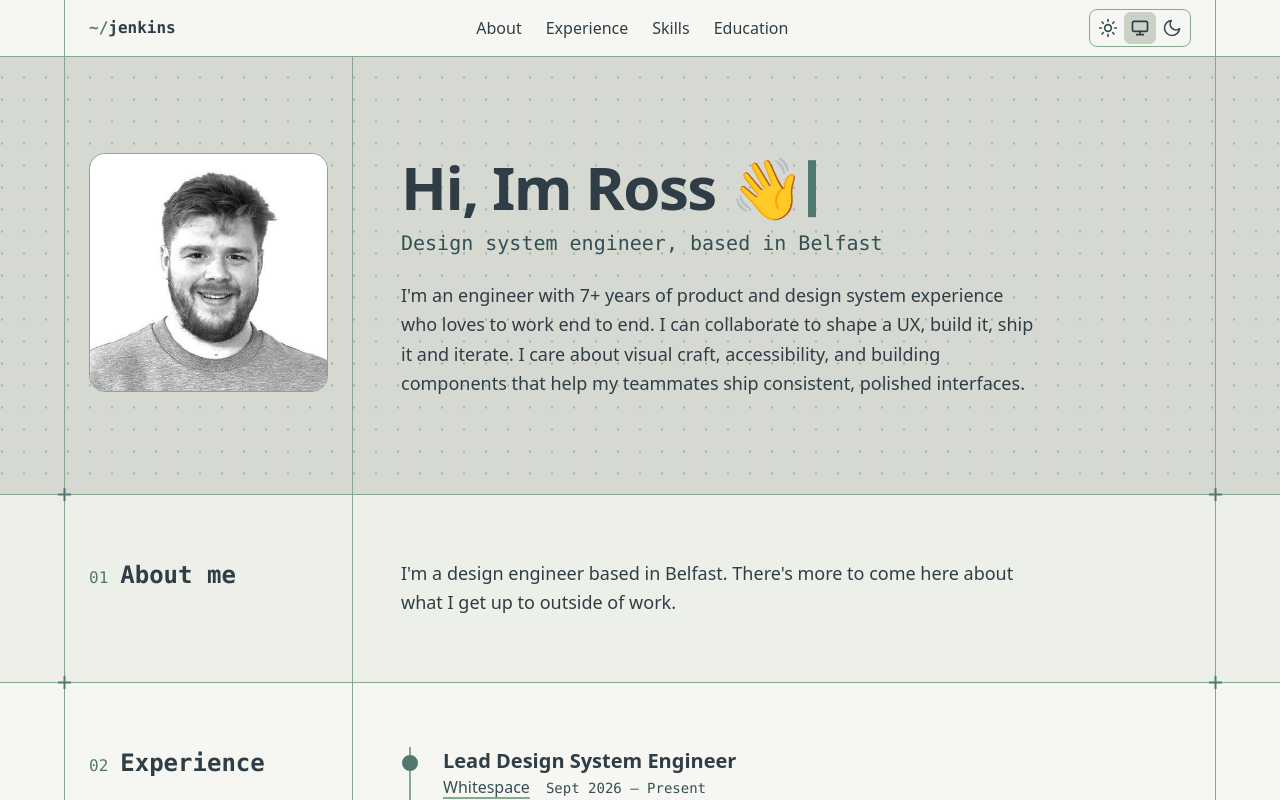
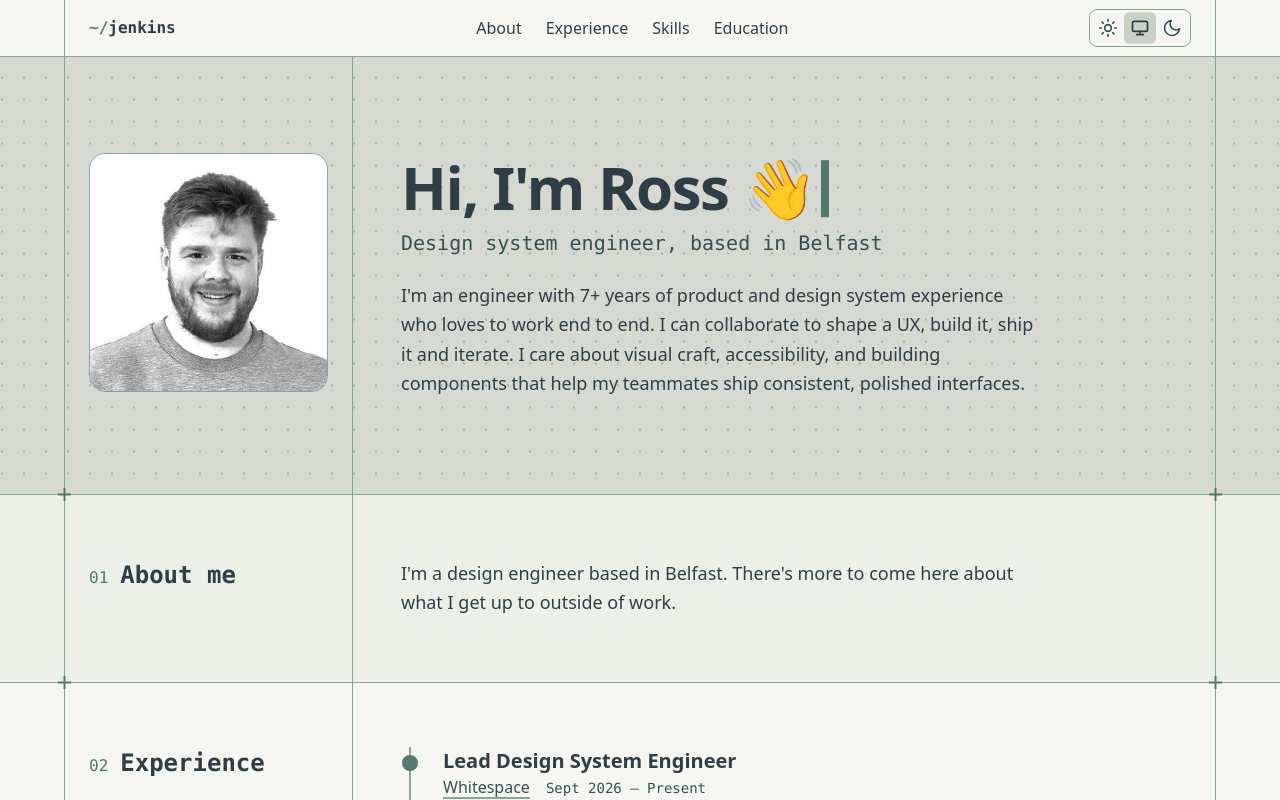
Before and after one commit to RossJenkins/rossjenkins.github.io, a React (Vite) app: page / in a window 1280 px wide. Shown: the top 800 px of the page. Built offline with nearby package versions, Linux system fonts and the light colour scheme.

Commit message:
Fix missing apostrophe

```diff
--- a/src/data.ts
+++ b/src/data.ts
@@ -14,7 +14,7 @@ export type Role = {
 
 export const profile = {
   name: 'Ross Jenkins',
-  greeting: 'Hi, Im Ross 👋',
+  greeting: 'Hi, I\'m Ross 👋',
   // Filename of a square photo in /public. Set to '' to show the placeholder instead.
   avatar: 'me.jpg',
   role: 'Design system engineer, based in Belfast',
@@ -90,7 +90,7 @@ export const experience = [
     company: 'JPMorgan Chase & Co.',
     companyUrl: 'https://www.jpmorganchase.com',
     dates: 'Jun 2018 – Aug 2018',
-    highlights: ['Introduced to the software development lifecycle of a large-scale, international team whilst contributing to migrating a service from an on-prem mainframe to a private-cloud based database.'],
+    highlights: ['Introduced to the software development lifecycle of a large-scale organisation, contributing to migrating a service from an on-premise mainframe to JPMC\'s private-cloud.'],
   },
 ] as const satisfies Role[];
 
```
